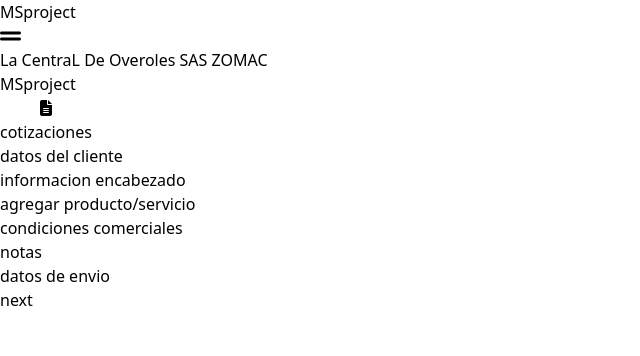
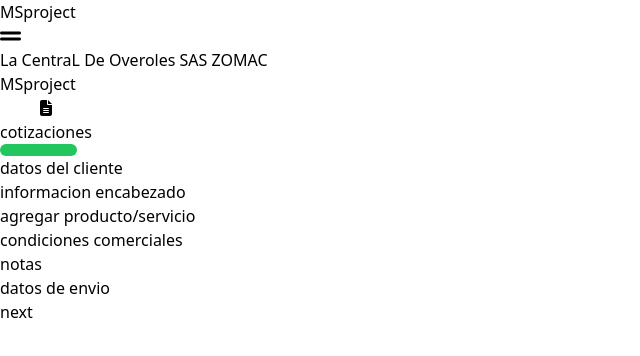
Before and after one commit to Jaimeangel/InvoicePlatform-FrontEnd, a React (Vite) app: page /dashboard/cotizaciones/crear-cotizacion in a window 1280 px wide. Shown: the top 356 px of the page, without its empty margins (0-640 px from the left). Built offline with nearby package versions, Linux system fonts and the light colour scheme.

Commit message:
solucionando bug barra de progreso

```diff
--- a/src/components/BarraProgreso.jsx
+++ b/src/components/BarraProgreso.jsx
@@ -50,7 +50,14 @@
     return (
         <div className="w-full  bg-white rounded-lg px-10 py-6 flex flex-col">
             <div className="w-full border rounded-2xl shadow-inner">
-                <div className={`w-[${porcentajeActual}%] h-3 rounded-2xl bg-green-500`}></div>
+                <div
+                    style={{
+                        height:'12px',
+                        width:`${porcentajeActual}%`,
+                        borderRadius: '1rem',
+                        backgroundColor: 'rgb(34 197 94)'
+                    }}
+                ></div>
             </div>
             <div className="w-full flex flex-row justify-between mt-5 items-center">
                 {
```
